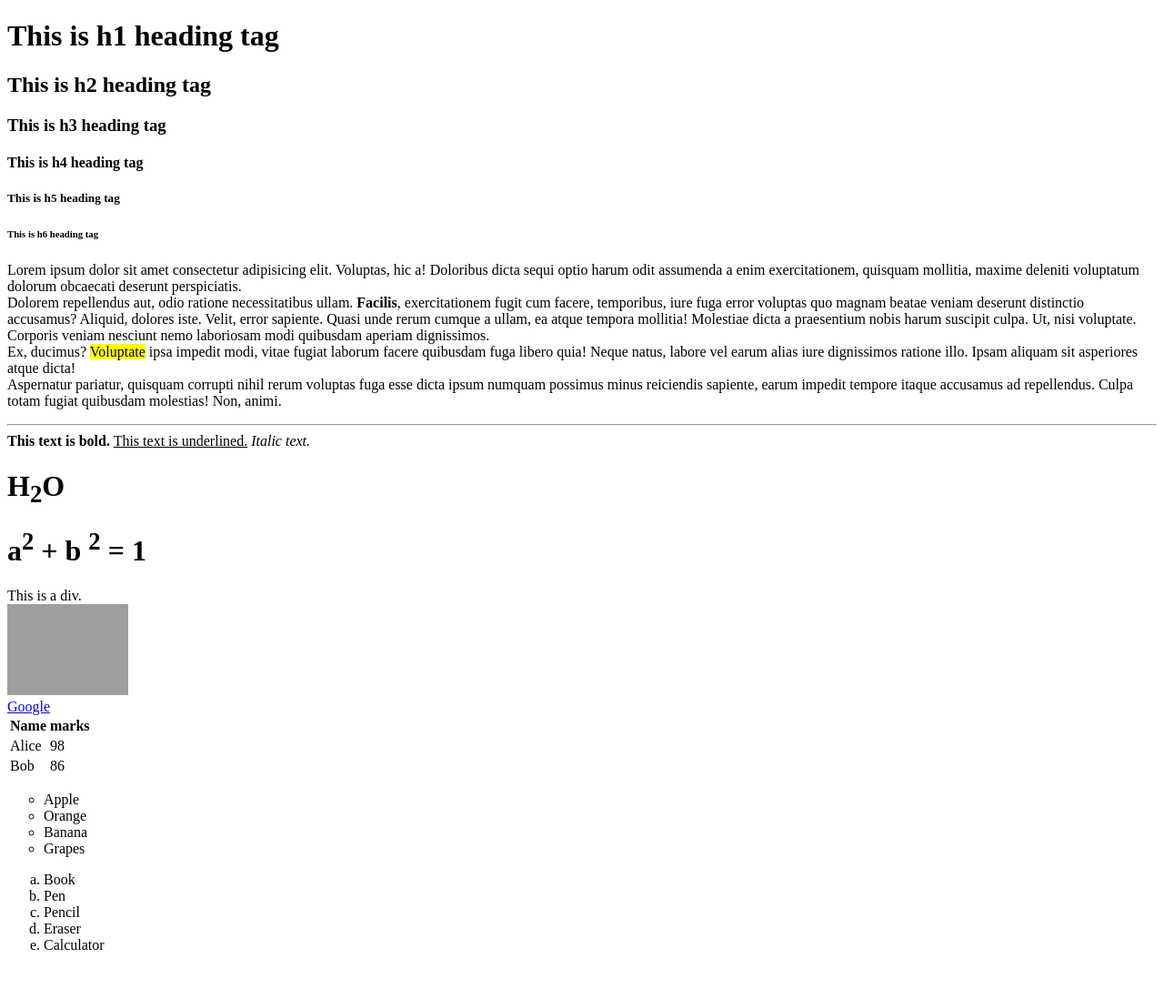
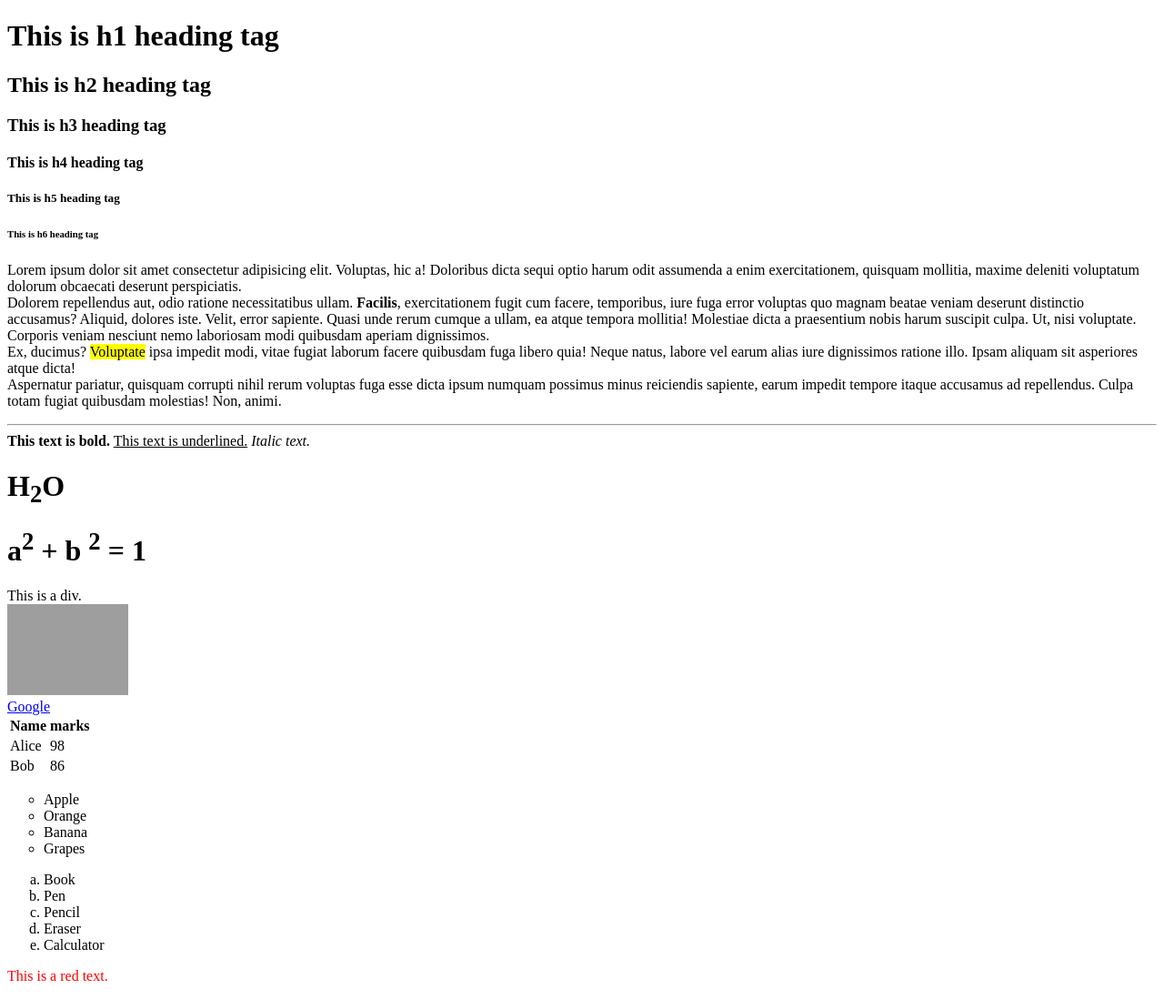
Before and after one commit to Mrinmoydatta/Fullstack-html, a plain HTML site: page index.html in a window 1280 px wide. Shown: the whole page at 91% size. Before the commit the page ends 1064 px from the top, so only its background shows below. Drawn offline with Linux system fonts and the light colour scheme; grey boxes are pictures that could not be loaded.

Commit message:
Adding color to text

```diff
--- a/index.html
+++ b/index.html
@@ -89,5 +89,7 @@
         <li>Eraser</li>
         <li>Calculator</li>
       </ol>
+
+      <p style="color: red;">This is a red text.</p>
   </body>
 </html>
```
